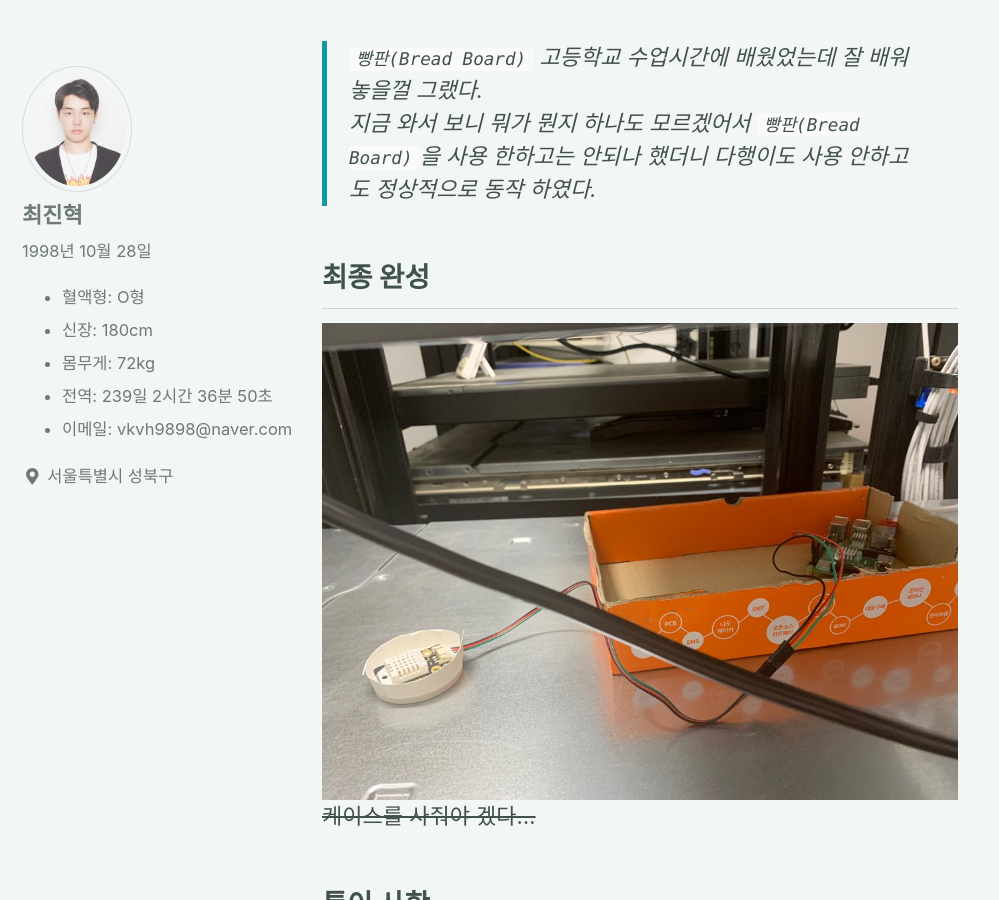
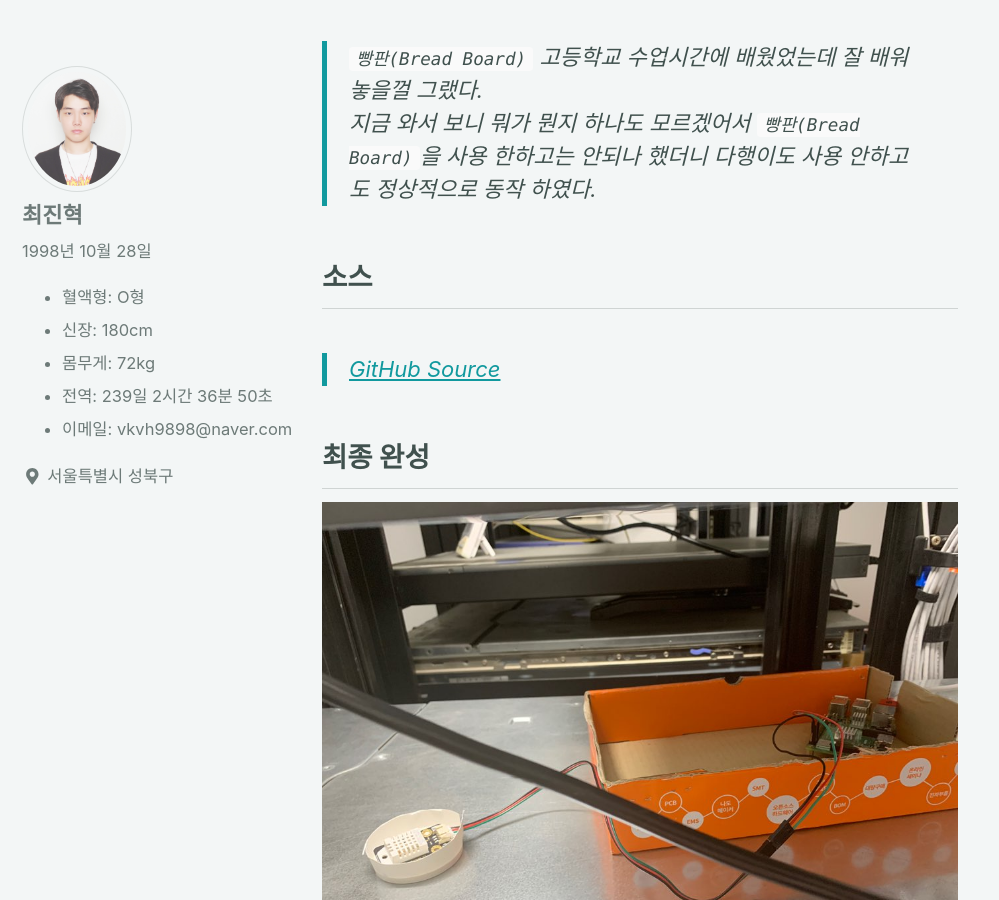
Before and after one commit to Tosi123/Tosi123.github.io, a Jekyll site: the page built from _posts/2019-04-09-Project2.md, in a window 1280 px wide and 900 px high, scrolled down 1775 px. Shown: the whole window, without its empty margins (0-999 px from the left). Built offline with Jekyll 4.4.1, drawn with Linux system fonts in a browser that asks for light colours; cached includes are drawn as plain includes; nearby versions of some CDN libraries.

Commit message:
소스 추가

```diff
--- a/_posts/2019-04-09-Project2.md
+++ b/_posts/2019-04-09-Project2.md
@@ -22,6 +22,9 @@
 ## 전자 회로
 >`빵판(Bread Board)` 고등학교 수업시간에 배웠었는데 잘 배워 놓을껄 그랬다.<br>
 지금 와서 보니 뭐가 뭔지 하나도 모르겠어서 `빵판(Bread Board)`을 사용 한하고는 안되나 했더니 다행이도 사용 안하고도 정상적으로 동작 하였다.
+
+## 소스
+>[GitHub Source](https://github.com/Tosi123/RaspberryPi_DHT)
 
 ## 최종 완성
 ![실사](https://github.com/Tosi123/Tosi123.github.io/blob/master/assets/image/temp_monitoring_real.jpg?raw=true)
```
